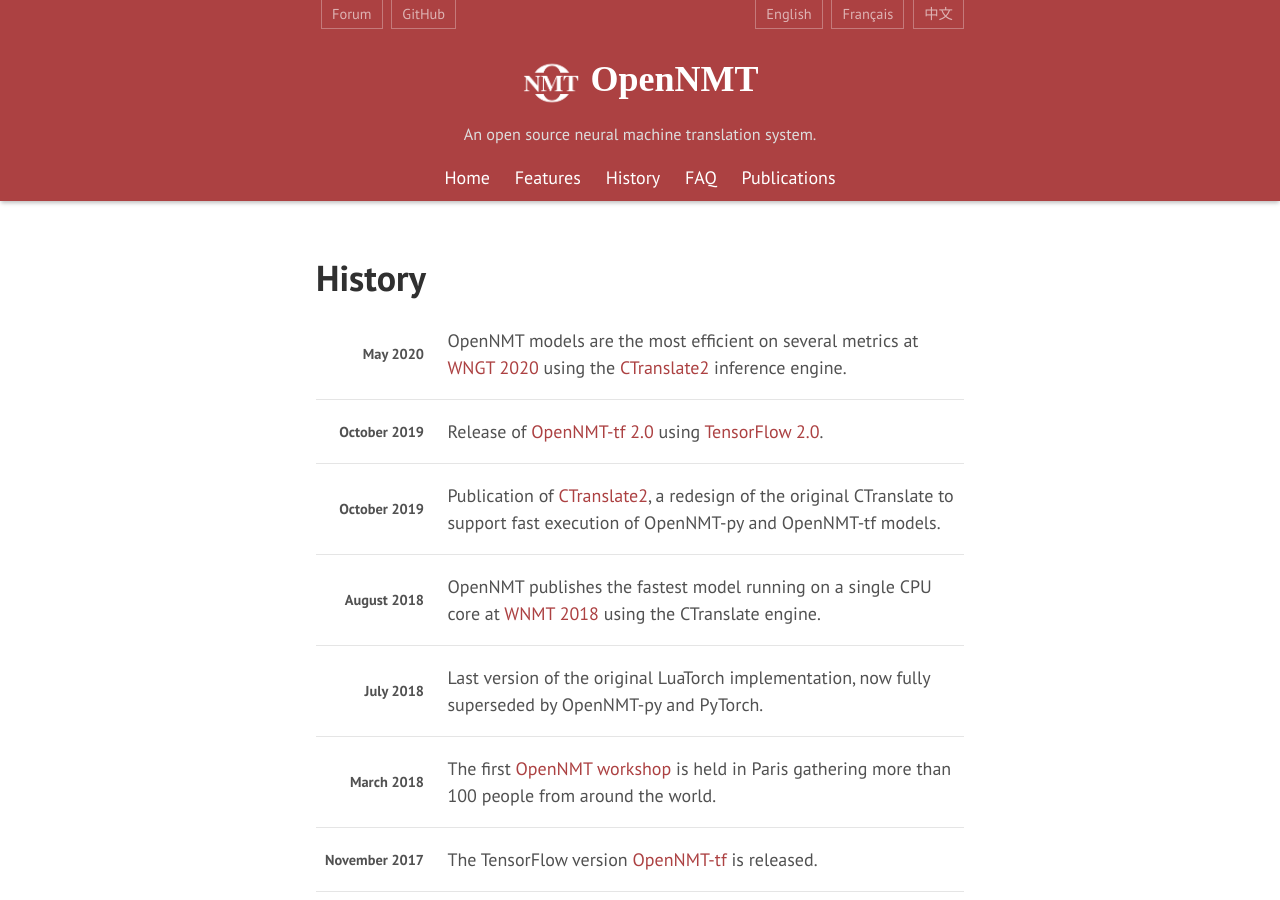
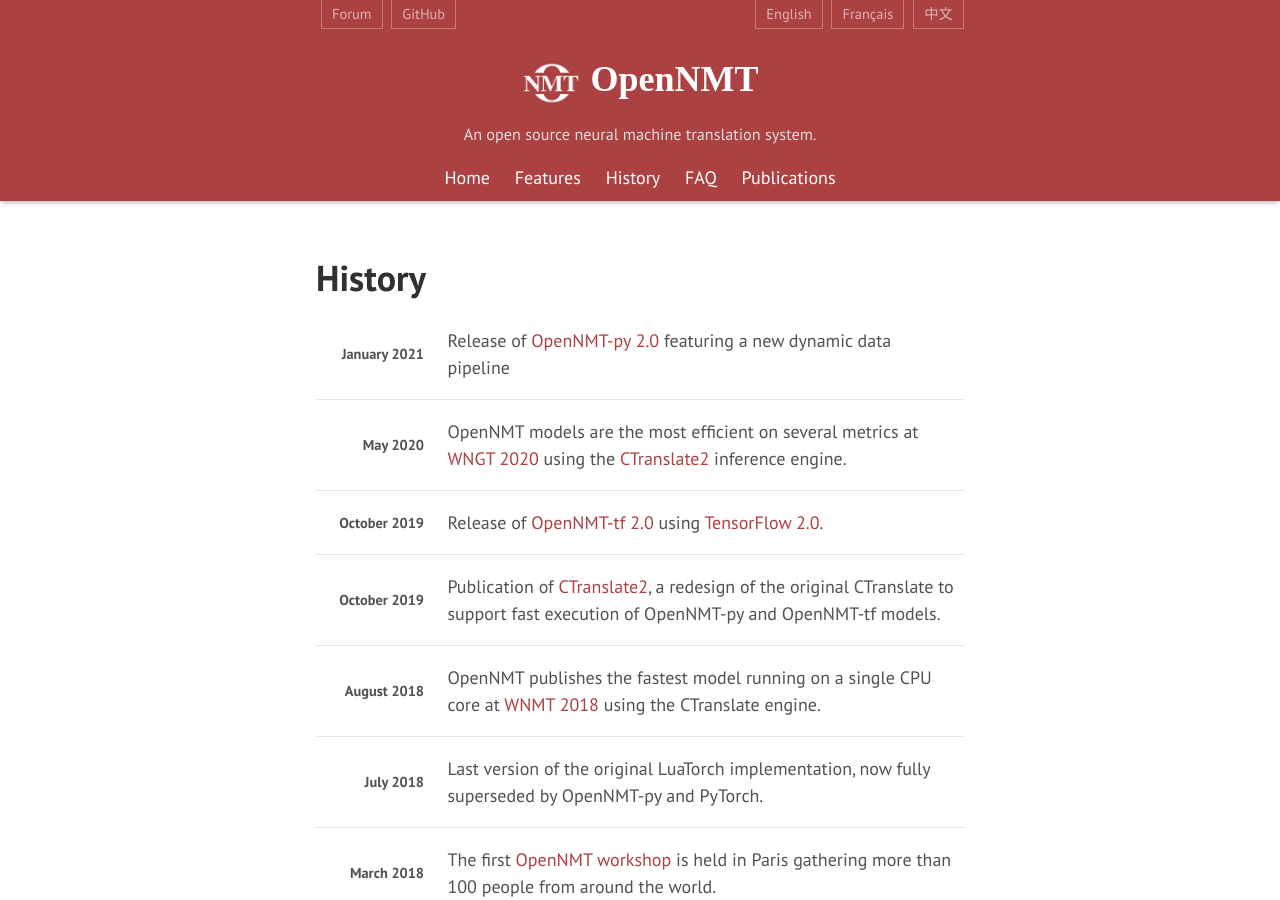
Before and after one commit to OpenNMT/opennmt.github.io, a Jekyll site: the page built from history.md, in a window 1280 px wide and 900 px high. Built offline with Jekyll 4.4.1, drawn with Linux system fonts in a browser that asks for light colours.

Commit message:
Add OpenNMT-py 2.0 in the history page

```diff
--- a/history.md
+++ b/history.md
@@ -5,6 +5,7 @@ order: 2
 ---
 
 {:#history}
+| January 2021 | Release of [OpenNMT-py 2.0](https://github.com/OpenNMT/OpenNMT-py/releases/tag/2.0.0rc1) featuring a new dynamic data pipeline |
 | May 2020 | OpenNMT models are the most efficient on several metrics at [WNGT 2020](https://sites.google.com/view/wngt20/efficiency-task) using the [CTranslate2](https://github.com/OpenNMT/CTranslate2) inference engine. |
 | October 2019 | Release of [OpenNMT-tf 2.0](https://github.com/OpenNMT/OpenNMT-tf/releases/tag/v2.0.0) using [TensorFlow 2.0](https://blog.tensorflow.org/2019/09/tensorflow-20-is-now-available.html). |
 | October 2019 | Publication of [CTranslate2](https://github.com/OpenNMT/CTranslate2), a redesign of the original CTranslate to support fast execution of OpenNMT-py and OpenNMT-tf models. |
```
